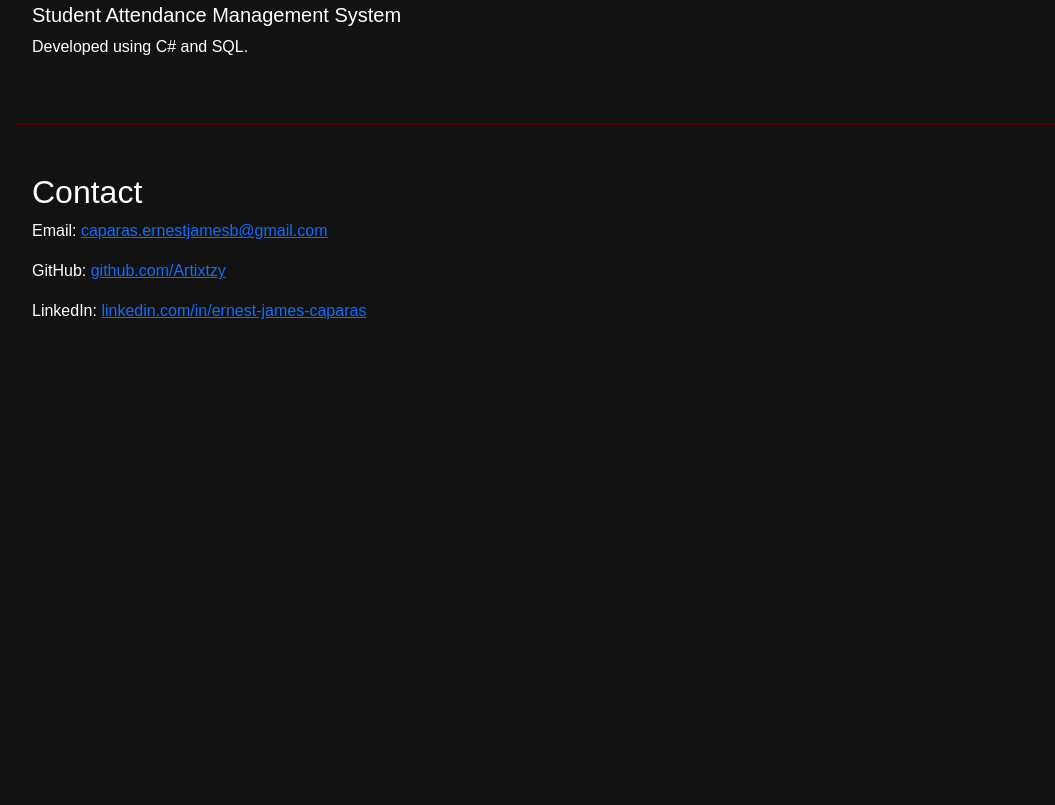
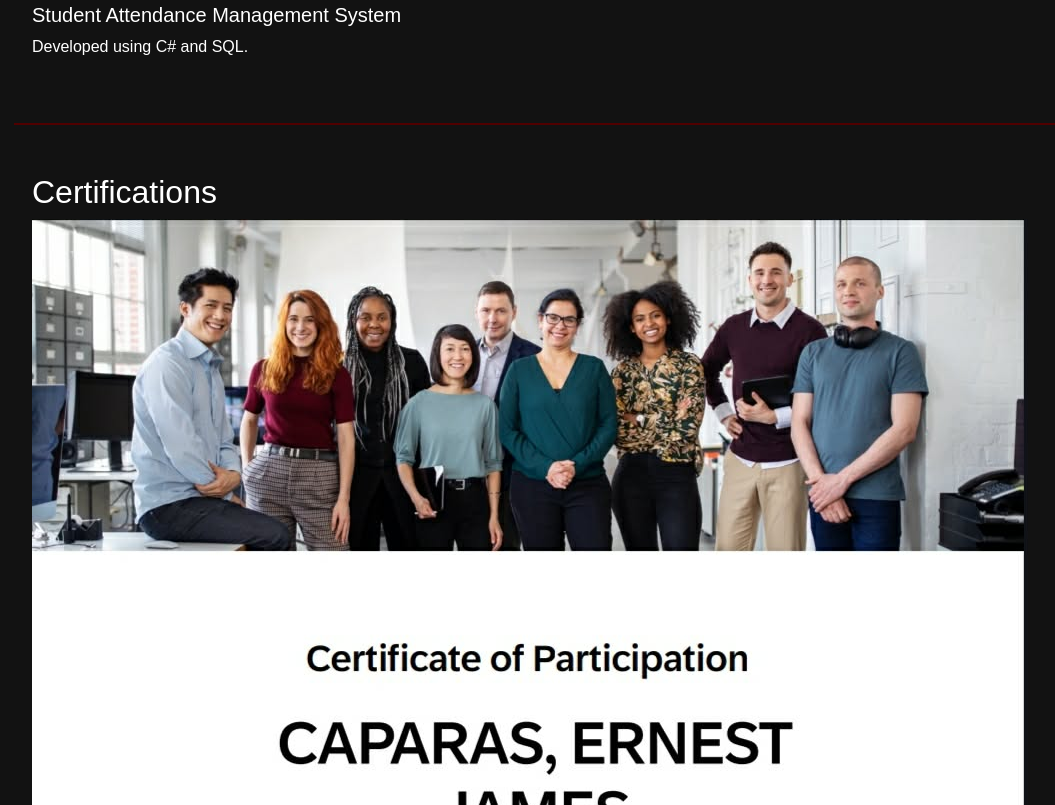
Before and after one commit to Artixtzy/portfolio, a plain HTML site: page index.html in a window 1280 px wide. Shown: the part 1015-1820 px from the top of the page, without its empty margins (50-1105 px from the left). Before the commit the page ends 1402 px from the top, so only its background shows below. Drawn offline with nearby package versions, Linux system fonts and the light colour scheme.

Commit message:
Add Certifications section to index.html
Added a Certifications section to the portfolio.

```diff
--- a/index.html
+++ b/index.html
@@ -22,6 +22,7 @@
                 <a href="#about" class="nav-link-custom">About</a>
                 <a href="#tech" class="nav-link-custom">Tech Stack</a>
                 <a href="#projects" class="nav-link-custom">Projects</a>
+                <a href="#certifications" class="nav-link-custom">Certifications</a>
                 <a href="#contact" class="nav-link-custom">Contact</a>
                 <button onclick="toggleMode()" class="mode-btn">🌙</button>
             </div>
@@ -81,6 +82,14 @@
 
     <div class="section-line"></div>
 
+    <!-- Certifications -->
+    <section id="certifications" class="container py-5">
+        <h2>Certifications</h2>
+                <img src="certificate.jpg" alt="SAP Certifications" class="cert-image">
+    </section>
+
+    <div class="section-line"></div>
+
     <!-- Contact -->
     <section id="contact" class="container py-5">
         <h2>Contact</h2>
```
